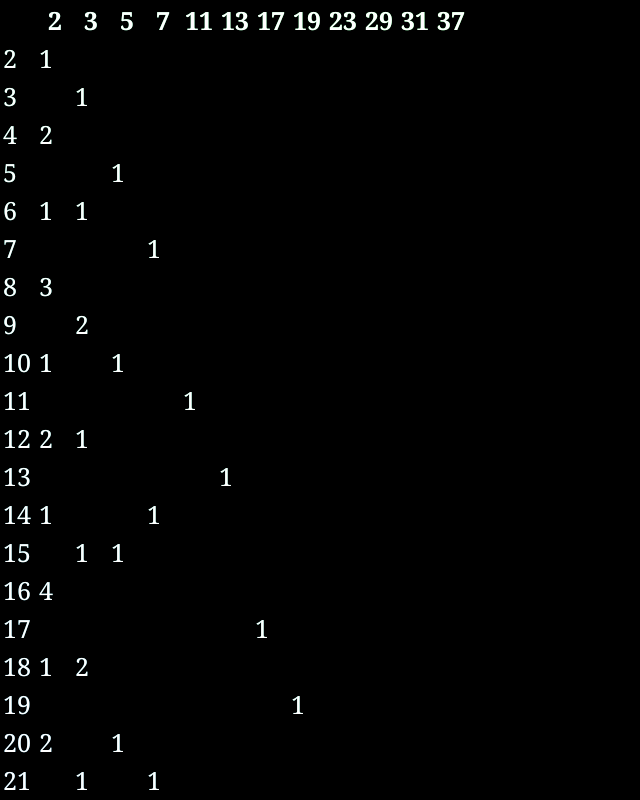
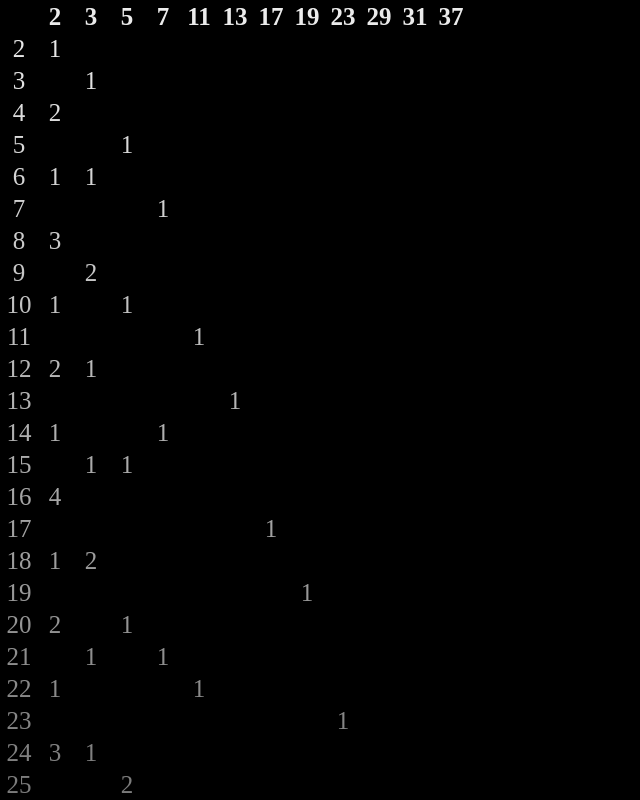
Before and after one commit to thetravisweber/math_with_vue, a Vue app: page /prime-factors in a window 1280 px wide. Shown: the top 800 px of the page, without its empty margins (0-640 px from the left). Built offline with nearby package versions, Linux system fonts and the light colour scheme.

Commit message:
basic gradient

```diff
--- a/src/views/PrimeFactors.vue
+++ b/src/views/PrimeFactors.vue
@@ -5,7 +5,7 @@
     <table id="prime-factor-table">
       <tr>
         <th></th>
-        <th class="titler" v-for="(prime, i) in primes" :key="i">
+        <th class="titler" v-for="(prime, i) in primes" :key="i" :class="headerClass">
           {{ prime }}
         </th>
       </tr>
@@ -42,6 +42,9 @@ export default {
       }
       return solution;
     },
+    headerClass: function () {
+      return "white-header"
+    }
   },
   methods: {
     // opting for readability over speed
@@ -67,7 +70,11 @@ export default {
       return this.factor(num);
     },
     ifNotZero: (num) => {
-      return num ? num : "";
+      if (num == 0) {
+        return '';
+      }
+      return num;
+      // &#9650;
     },
   },
 };
@@ -84,14 +91,19 @@ export default {
 
 #prime-factor-table {
   font-size: 25px;
-  font-family: "Georgia";
-  background-image: linear-gradient(60deg, #1153e2, #44f85c);
+  background: -webkit-linear-gradient(#eee, #333);
+  -webkit-background-clip: text;
   background-clip: text;
-  color: transparent;
+  -webkit-text-fill-color: transparent;
+}
+
+.white-header {
+  color: white;
 }
 
 td {
   width: 32px;
+  text-align: center;
 }
 
 .titler {
```
